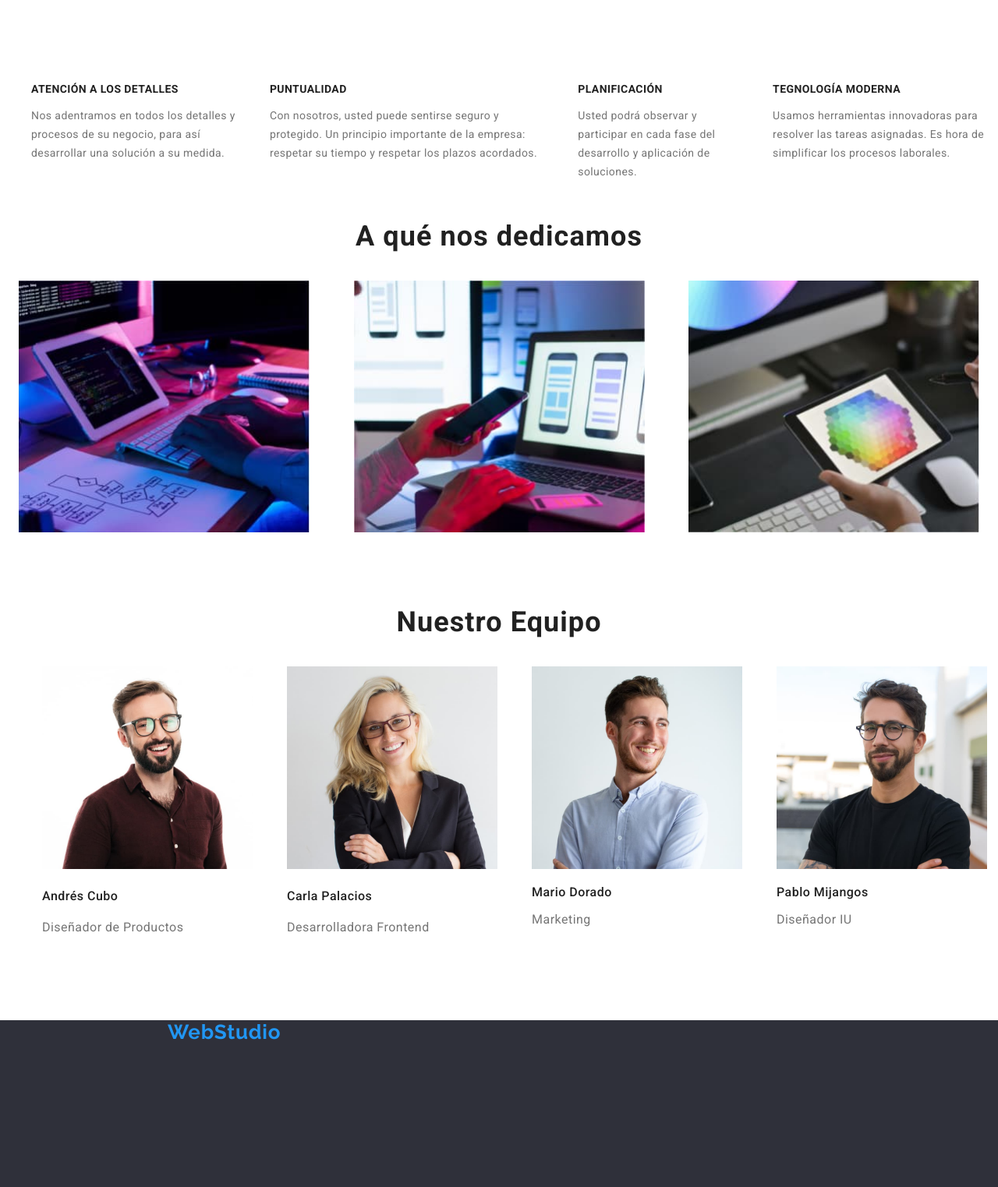
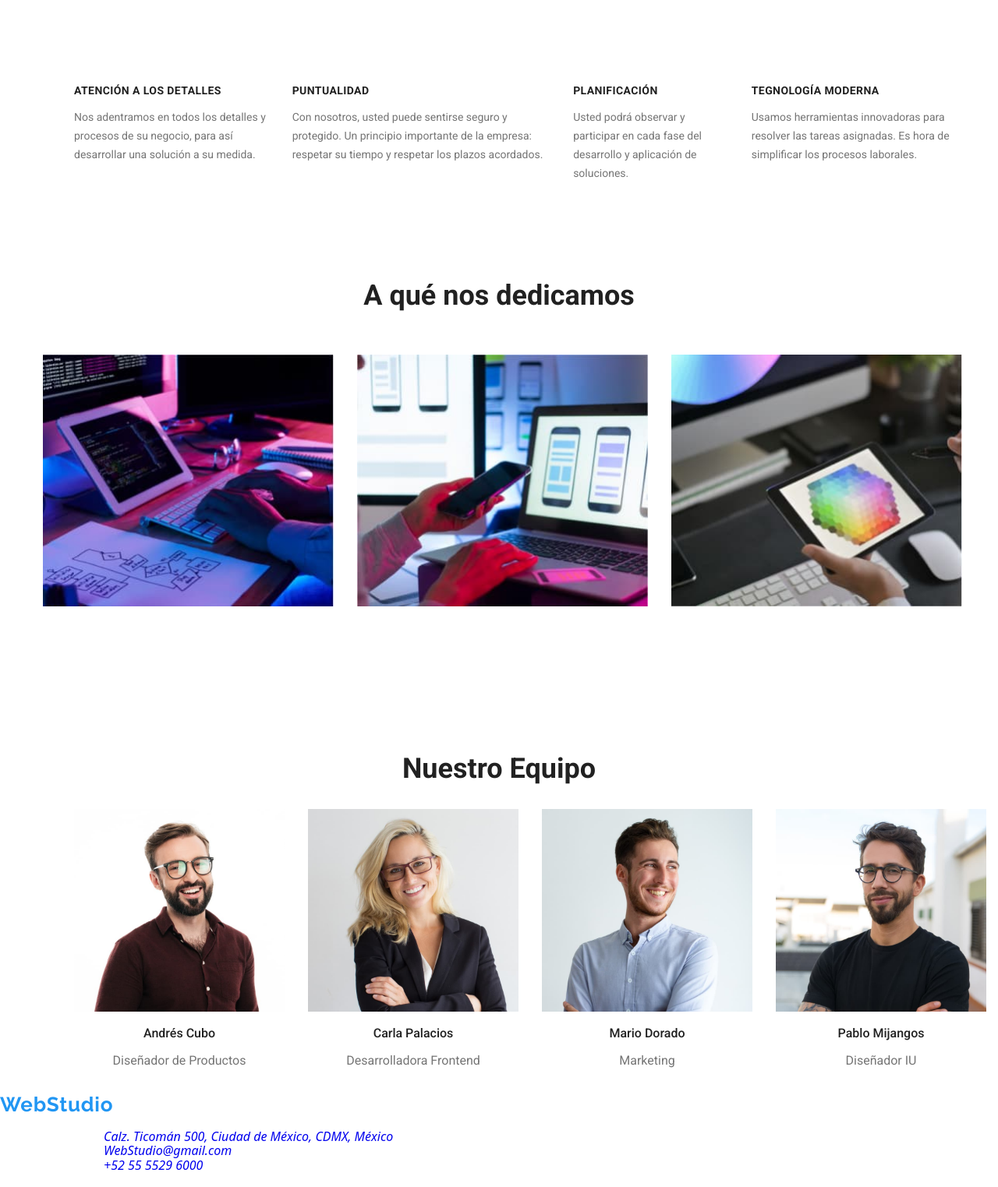
Before and after one commit to sammy-acosta19/goit-markup-hw-03, a plain HTML site: page index.html in a window 1280 px wide. Shown: the part 651-2174 px from the top of the page at 78% size. Drawn offline with Linux system fonts and the light colour scheme; files whose address does not match are found by name.

Commit message:
modificacion clases

```diff
--- a/css/styles.css
+++ b/css/styles.css
@@ -8,6 +8,10 @@
     font-family: "Raleway", "Roboto", sans-serif;
     margin: 0;
   }
+  .img {
+    max-width: 100%;
+  }
+
 /* Encabezado*/
 .header-title {
   font-family: 'Raleway';
@@ -87,7 +91,7 @@ background-color: #FFFFFF;
   color:#2196F3
 }
 .nav:active{
- color: #2196F3
+ color:#2196F3
 }
 .item:hover{
   background: #2196F3;
@@ -120,6 +124,85 @@ display: flex;
 justify-content: center;
 align-items: center;
 margin-bottom: 95px;
+}
+.details {
+  margin-top: 95px;
+}
+.details-container {
+  max-width: calc(1600px - 430px);
+  margin: 0 auto;
+  display: flex;
+ gap: 30px;
+}
+.details-item-title {
+font-family: 'Roboto';
+font-style: normal;
+font-weight: 700;
+font-size: 14px;
+letter-spacing: 0.03em;
+color: #212121;
+margin-bottom: 10px;
+}
+.details-item-description {
+font-family: 'Roboto';
+font-style: normal;
+font-weight: 400;
+font-size: 14px;
+line-height: 24px;
+color: #757575;
+margin-bottom: 94px;
+}
+.servis-container {
+  max-width: calc(1600px - 430px);
+  margin-inline: auto;
+}
+.servis-items {
+  display: flex;
+  gap: 30px;
+}
+.servis-img {
+  flex-basis: 100%;
+  /* object-fit: cover; */
+}
+.servis-title {
+font-family: 'Roboto';
+font-style: normal;
+font-weight: 700;
+font-size: 36px;
+line-height: 42px;
+text-align: center;
+color: #212121;
+margin-bottom: 55px;
+}
+.professions {
+  margin-top: 188px;
+}
+.professions-container {
+  max-width: calc(1600px - 430px);
+  margin-inline: auto;
+  display: flex;
+  gap: 30px;
+}
+.professions-title {
+font-family: 'Roboto';
+font-weight: 700;
+font-size: 36px;
+text-align: center;
+color: #212121;
+}
+.professions-title-name {
+font-family: 'Roboto';
+font-weight: 500;
+font-size: 16px;
+text-align: center;
+color: #212121;
+}
+.jobs {
+font-family: 'Roboto';
+font-weight: 400;
+font-size: 16px;
+text-align: center;
+color: #757575;
 }
 .boton{
   display: flex;
--- a/index.html
+++ b/index.html
@@ -43,20 +43,19 @@
       </div>
     </section>
     <!-- LISTA - DESCRIPCION -->
-    <section>
-      <div>
-        <ul class="parrafos">
-          <li>
-            <h2 class="subtittles">ATENCIÓN A LOS DETALLES</h2>
-            <p class="text">
+    <section class="details">
+        <ul class="details-container">
+          <li class="details-items">
+            <h3 class="details-item-title">ATENCIÓN A LOS DETALLES</h3>
+            <p class="details-item-description">
               Nos adentramos en todos los detalles y procesos de su negocio, para
               así desarrollar una solución a su medida.
             </p>
           </li>
 
           <li>
-            <h2 class="subtittles">PUNTUALIDAD</h2>
-            <p class="text">
+            <h3 class="details-item-title">PUNTUALIDAD</h3>
+            <p class="details-item-description">
               Con nosotros, usted puede sentirse seguro y protegido. Un principio
               importante de la empresa: respetar su tiempo y respetar los plazos
               acordados.
@@ -64,72 +63,73 @@
           </li>
 
           <li>
-            <h2 class="subtittles">PLANIFICACIÓN</h2>
-            <p class="text">
+            <h3 class="details-item-title">PLANIFICACIÓN</h3>
+            <p class="details-item-description">
               Usted podrá observar y participar en cada fase del desarrollo y
               aplicación de soluciones.
             </p>
           </li>
 
           <li>
-            <h2 class="subtittles">TEGNOLOGÍA MODERNA</h2>
-            <p class="text">
+            <h3 class="details-item-title">TEGNOLOGÍA MODERNA</h3>
+            <p class="details-item-description">
               Usamos herramientas innovadoras para resolver las tareas asignadas.
               Es hora de simplificar los procesos laborales.
             </p>
           </li>
         </ul>
-      </div>
     </section>
 
     <!-- IMAGENES -->
-    <section>
-      <h3 class="subsection">A qué nos dedicamos</h3>
-      <div class="images">
-        <img src="images/teclado.jpg" width="373" alt="tecladotablet" />
-        <img src="images/portatil.jpg" width="373" alt="portatiltelefono" />
-        <img src="images/tablet.jpg" width="373" alt="tabletcolores" />
+    <section class="servis">
+      <div class="servis-container">
+      <h2 class="servis-title">A qué nos dedicamos</h2>
+      <div class="servis-items">
+        <img class="servis-img" src="images/teclado.jpg" width="373" alt="tecladotablet" />
+        <img class="servis-img" src="images/portatil.jpg" width="373" alt="portatiltelefono" />
+        <img class="servis-img" src="images/tablet.jpg" width="373" alt="tabletcolores" />
       </div>
+    </div>
     </section>
     <!-- IMAGENES EQUIPO - DESCRIPCION -->
-    <section>
-      <h3 class="subsection">Nuestro Equipo</h3>
-      <div>
-        <ul class="ordenamiento">
+    <section class="professions">
+      <h2 class="professions-title">Nuestro Equipo</h2>
+        <ul class="professions-container">
           <li>
-            <img src="images/imagen3.jpg" width="270" alt="andrescubo" />
-            <h4 class="names">Andrés Cubo</h4>
-            <p class="definition">Diseñador de Productos</p>
+            <img  class="professions-img"src="images/imagen3.jpg" width="270" alt="andrescubo" />
+            <h3 class="professions-title-name">Andrés Cubo</h3>
+            <p class="jobs">Diseñador de Productos</p>
           </li>
           <li>
             <img src="images/imagen4.jpg" width="270" alt="carlapalacios" />
-            <h4 class="names">Carla Palacios</h4>
-            <p class="definition">Desarrolladora Frontend</p>
+            <h3 class="professions-title-name">Carla Palacios</h3>
+            <p class="jobs">Desarrolladora Frontend</p>
           </li>
           <li>
             <img src="images/imagen5.jpg" width="270" alt="mariodorado" />
-            <h3 class="names">Mario Dorado</h3>
-            <p class="definition">Marketing</p>
+            <h3  class="professions-title-name">Mario Dorado</h3>
+            <p class="jobs">Marketing</p>
           </li>
           <li>
             <img src="images/imagen6.jpg" width="270" alt="pablomijangos" />
-            <h3 class="names">Pablo Mijangos</h3>
-            <p class="definition">Diseñador IU</p>
+            <h3 class="professions-title-name">Pablo Mijangos</h3>
+            <p class="jobs">Diseñador IU</p>
           </li>
         </ul>
-      </div>
     </section>
   </main>
   <!-- PARTE FINAL -->
-  <footer class="fondo-1">
+  <footer>
+    <a class="header-title" href="">WebStudio</a>
+    <nav class="menu">
     <address>
-   <div class="titulo">
-    <a  class="header-title"href="">WebStudio</a>
-   </div>
-
+    <ul>
+      <li><a href="direccion">Calz. Ticomán 500, Ciudad de México, CDMX, México</a>
+      </li>
+      <li><a href="correo">WebStudio@gmail.com</a></li>
+      <li><a href="telefono">+52 55 5529 6000</a></li>
+   </ul>
     </address>
-  </div>
   </footer>
 </body>
-
 </html>
```
